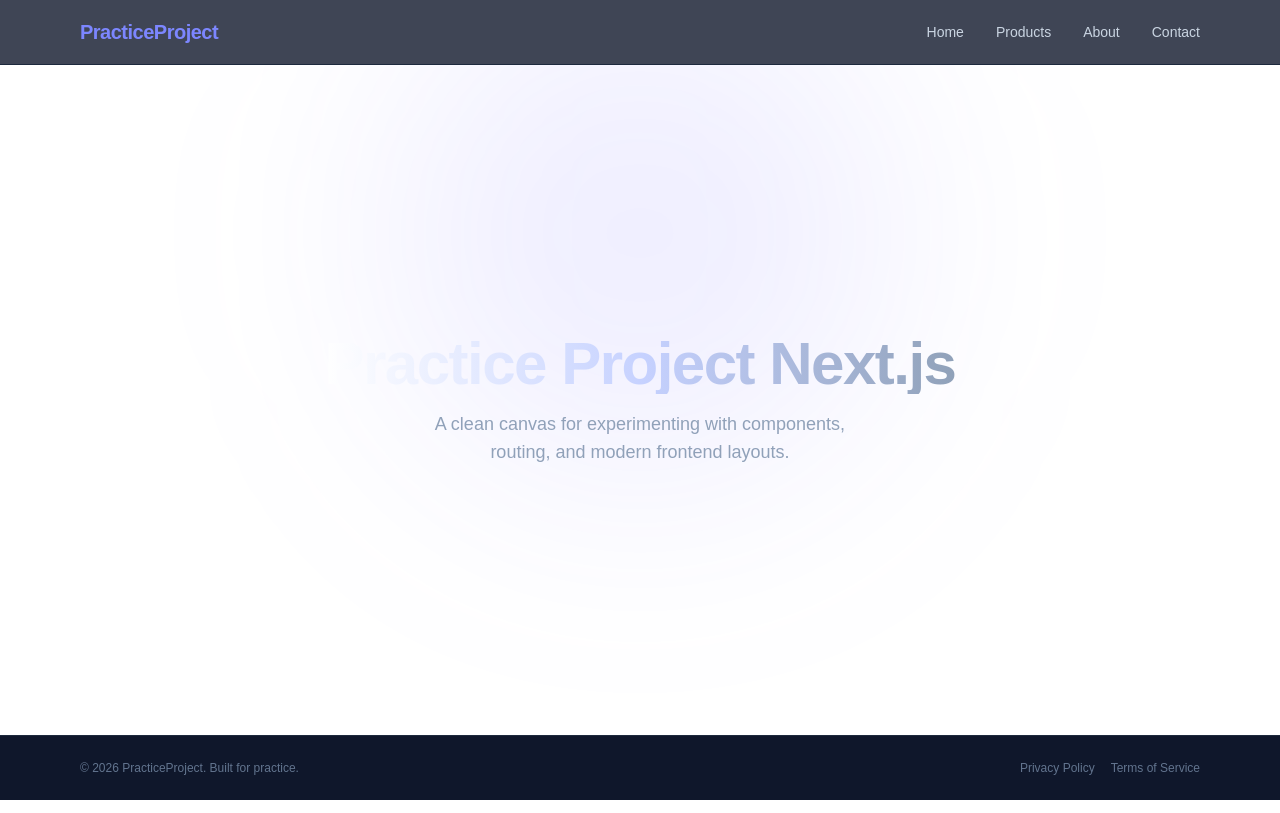
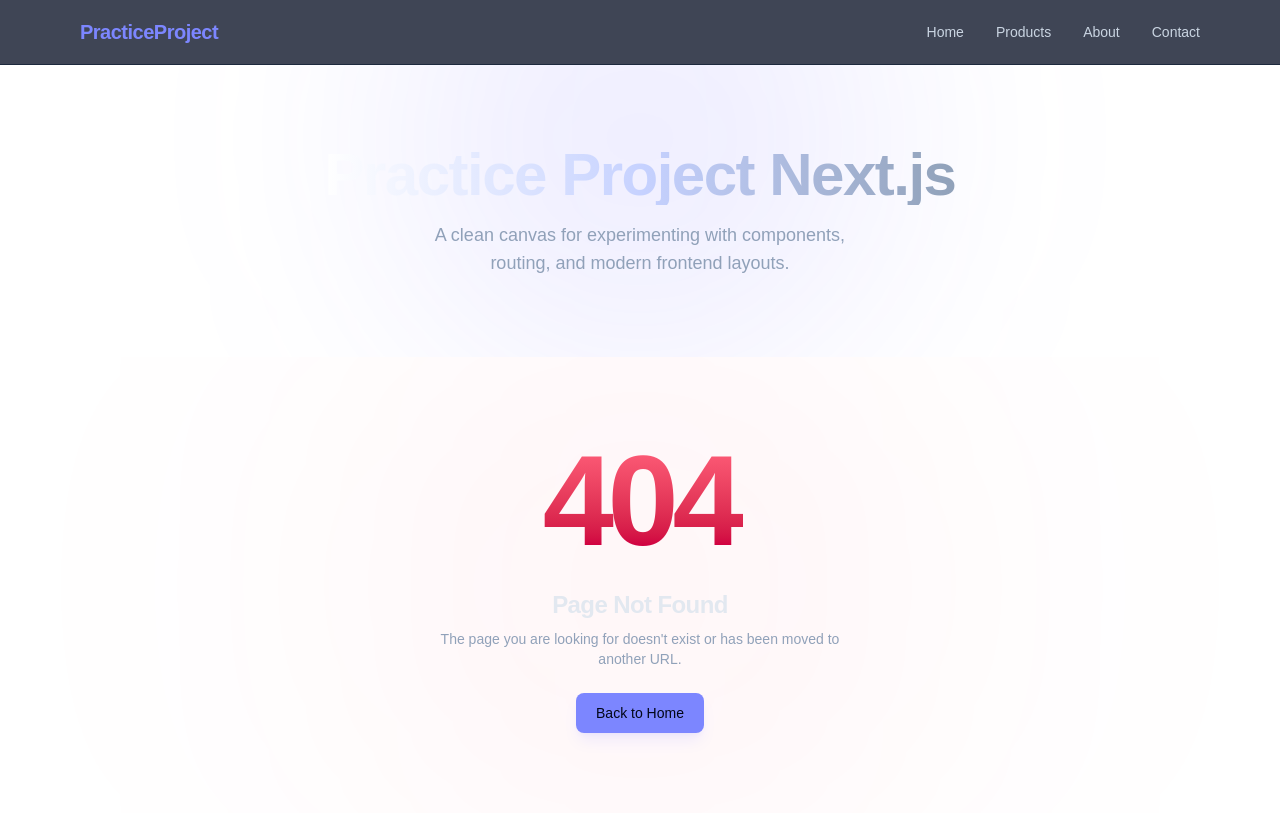
Before and after one commit to bipinjlimbu/Next-JS-Practice-Project, a Next.js app in the folder my-app/: page / in a window 1280 px wide. Built offline with nearby package versions, Linux system fonts and the light colour scheme.

Commit message:
Not Found Page Updated

```diff
--- a/my-app/components/Footer.tsx
+++ b/my-app/components/Footer.tsx
@@ -1,17 +1,31 @@
 import React from 'react';
 
-export default function Footer() {
+export default function NotFound() {
     return (
-        <footer className="bg-slate-900 border-t border-slate-800">
-            <div className="max-w-6xl mx-auto px-4 py-6 flex flex-col sm:flex-row items-center justify-between gap-4">
-                <p className="text-xs text-slate-500">
-                    &copy; {new Date().getFullYear()} PracticeProject. Built for practice.
-                </p>
-                <div className="flex gap-4 text-xs text-slate-500">
-                    <a href="/privacy" className="hover:underline hover:text-slate-400 transition-colors">Privacy Policy</a>
-                    <a href="/terms" className="hover:underline hover:text-slate-400 transition-colors">Terms of Service</a>
+        <div className="flex-grow flex items-center justify-center px-4 py-20 relative overflow-hidden">
+            <div className="absolute top-1/2 left-1/2 -translate-x-1/2 -translate-y-1/2 w-[600px] h-[600px] bg-rose-500/5 blur-[150px] rounded-full pointer-events-none" />
+
+            <div className="text-center space-y-6 max-w-md relative z-10">
+                <h1 className="text-9xl font-black tracking-tighter bg-gradient-to-b from-rose-400 to-rose-700 bg-clip-text text-transparent select-none">
+                    404
+                </h1>
+                <div className="space-y-2">
+                    <h2 className="text-2xl font-bold tracking-tight text-slate-200">
+                        Page Not Found
+                    </h2>
+                    <p className="text-slate-400 text-sm">
+                        The page you are looking for doesn't exist or has been moved to another URL.
+                    </p>
+                </div>
+                <div>
+                    <a
+                        href="/"
+                        className="inline-flex items-center justify-center px-5 py-2.5 text-sm font-medium text-slate-950 bg-indigo-400 hover:bg-indigo-300 active:bg-indigo-500 rounded-lg transition-colors shadow-lg shadow-indigo-500/10"
+                    >
+                        Back to Home
+                    </a>
                 </div>
             </div>
-        </footer>
+        </div>
     );
 }
```
